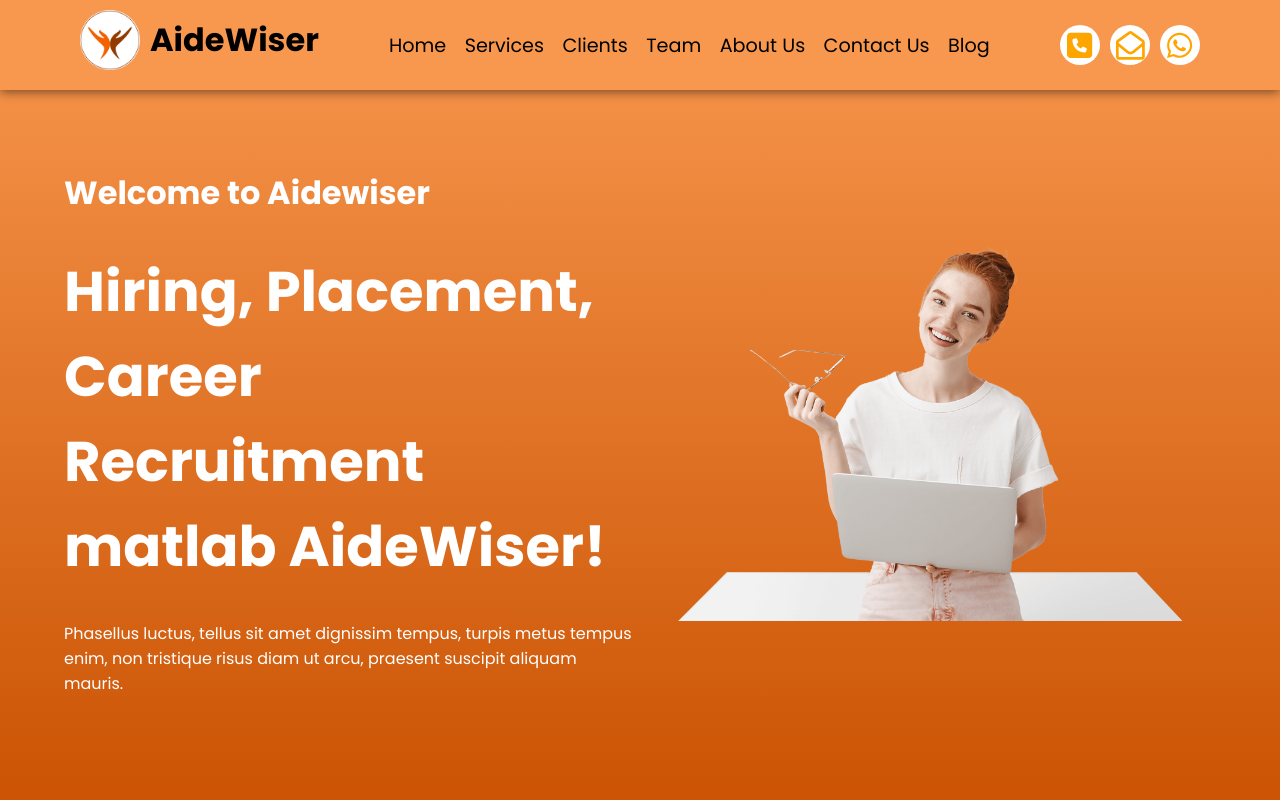
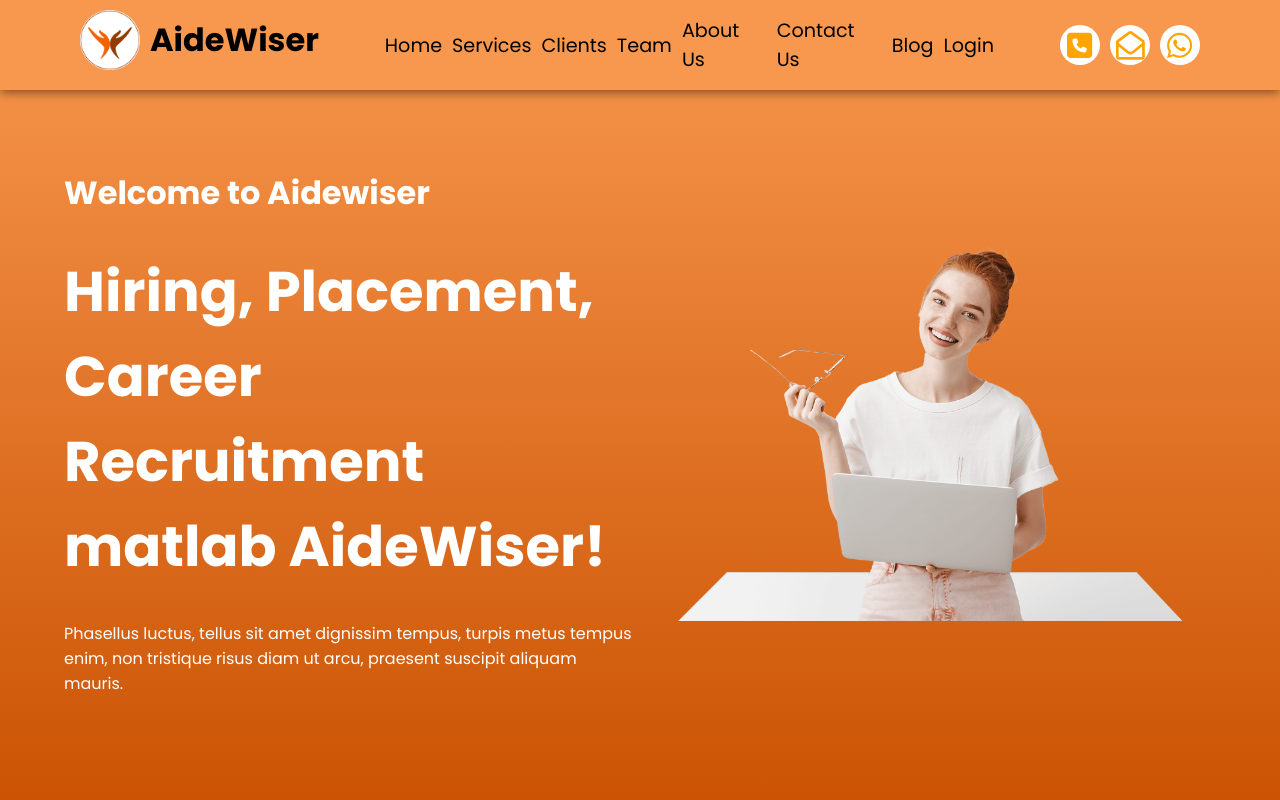
Before and after one commit to Harshal-bit/aidewiser-frontend, a React (Create React App) app: page / in a window 1280 px wide. Shown: the top 800 px of the page. Built offline with nearby package versions, Linux system fonts and the light colour scheme.

Commit message:
"Routing Implementation "

```diff
--- a/package.json
+++ b/package.json
@@ -16,6 +16,7 @@
     "react": "^18.2.0",
     "react-dom": "^18.2.0",
     "react-icons": "^4.11.0",
+    "react-router-dom": "^6.16.0",
     "react-scripts": "^5.0.1",
     "web-vitals": "^2.1.4"
   },
--- a/src/components/Clients.jsx
+++ b/src/components/Clients.jsx
@@ -5,7 +5,6 @@
 
 const Clients = () => {
   const companies = [
-
     '/clients/annbri.bak.png',
     '/clients/awign.bak.webp',
     '/clients/byteridge.bak.jpg',
--- a/src/components/NavBar.jsx
+++ b/src/components/NavBar.jsx
@@ -4,6 +4,7 @@
 import { faPhoneSquare, faBars} from '@fortawesome/free-solid-svg-icons'
 import { faEnvelopeOpen } from '@fortawesome/free-regular-svg-icons'
 import {faWhatsapp} from "@fortawesome/free-brands-svg-icons"
+import { BrowserRouter, Navigate, Route, Routes} from 'react-router-dom';
 
 const NavBar = () => {
 
@@ -19,7 +20,7 @@
           <h1>AideWiser</h1>
          </div>
 
-
+         <BrowserRouter>
           <ul className={`${styles.navitems} ${(toggle) ? styles['mobile-menu'] : ''}`}>
 
               <li><a onClick={closeToggle} href='#home'>Home </a></li>
@@ -29,6 +30,7 @@
               <li><a onClick={closeToggle} href='#about'>About Us </a></li>
               <li><a onClick={closeToggle} href='#footer'>Contact Us </a></li>
               <li><a onClick={closeToggle} href='#home'>Blog </a></li>
+              <li><a onClick={closeToggle} href='#home'>Login </a></li>
           </ul>
 
             <div className={styles.menu} >
@@ -36,6 +38,7 @@
                 <FontAwesomeIcon icon={faBars} />
               </span>
             </div>
+
             <div className={styles.connect}>
                   <span>
                     <FontAwesomeIcon color='orange' icon={faPhoneSquare} />
@@ -45,9 +48,9 @@
                   </span>
                   <span>
                     <FontAwesomeIcon color='orange' icon= {faWhatsapp} />
-
                   </span>
             </div>
+         </BrowserRouter>
 
     </div>
   )
--- a/src/components/RegisterForm.jsx
+++ b/src/components/RegisterForm.jsx
@@ -15,6 +15,7 @@
       alert(JSON.stringify(values, null, 2));
     },
   });
+
   return (
 
     <form className={styles.input_form} onSubmit={formik.handleSubmit}>
```
Also changed, not shown: 1 other file (tests, documents, lock files or other folders). Lines whose indentation alone changed are shown as unchanged.
